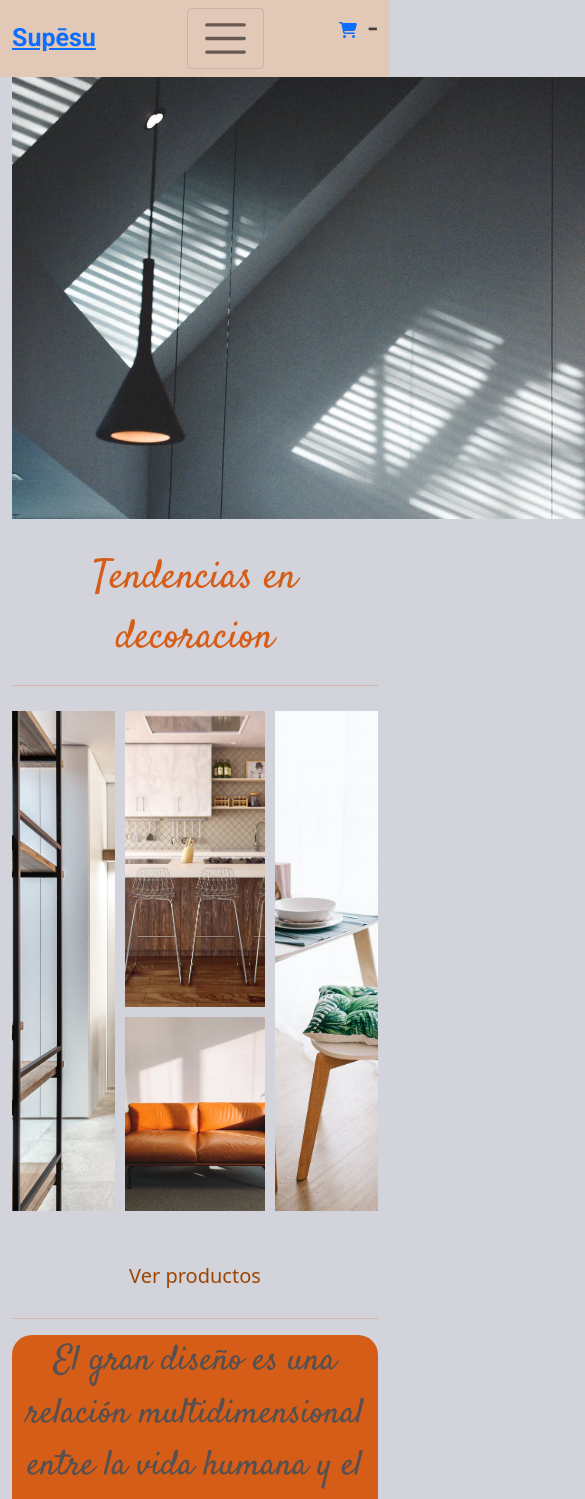
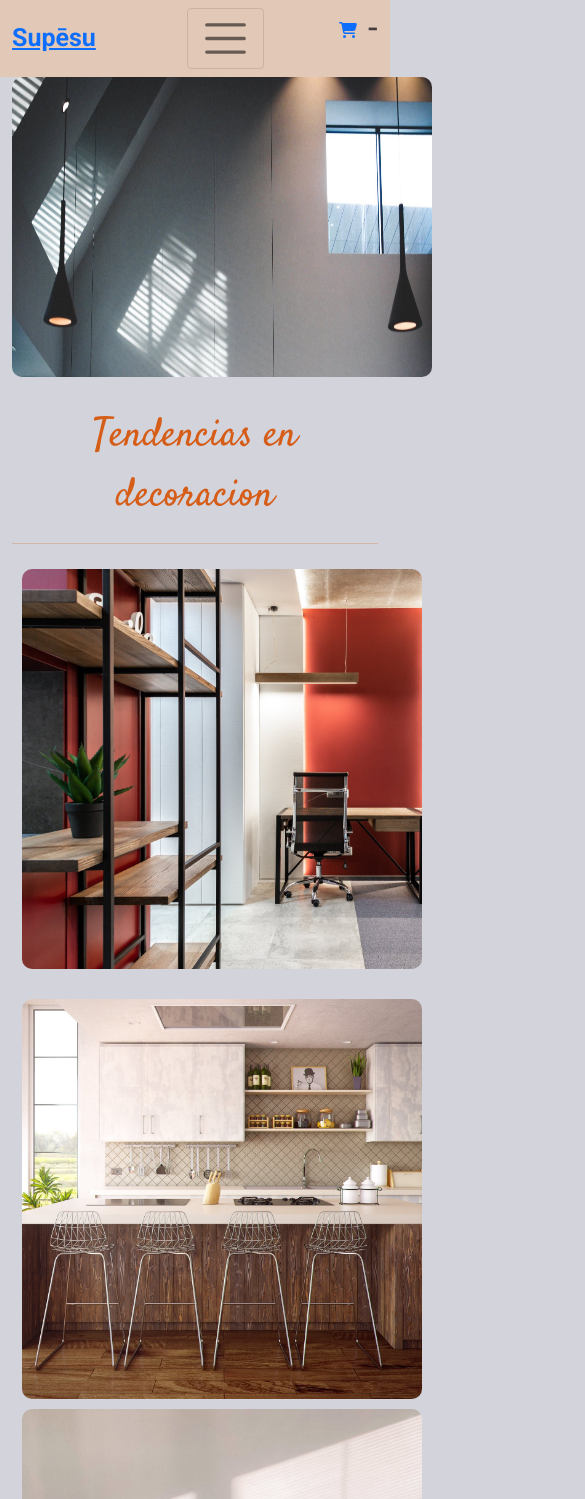
Before and after one commit to Andrezgrondona/supesu, a React (Create React App) app: page / in a window 390 px wide. Shown: the top 1499 px of the page, 585 px wide, since content can reach past the window. Built offline with nearby package versions, Linux system fonts and the light colour scheme; no server answers; the database is empty.

Commit message:
responsive mobile 420

```diff
--- a/src/styles/styles.css
+++ b/src/styles/styles.css
@@ -72,6 +72,14 @@ body{
     height: 442px;
 }
 
+@media (max-width: 450px) {
+    .bannerUno{
+        width:  420px;
+        height: 300px;
+        border-radius: 10px;
+    }
+  }
+
 .txtBaner{
     width: 380px;
     height: 200px;
@@ -110,6 +118,19 @@ body{
     grid-row-gap: 10px;
     }
 
+    @media (max-width: 450px) {
+        .parent{
+            width: 420px;
+            height: auto;
+            display:flex;
+            flex-direction:column;
+            flex-wrap:wrap;
+            justify-content:center;
+            align-items:center;
+            align-content:center;
+        }
+      }
+
     .div1 { grid-area: 1 / 1 / 6 / 4;
         width: auto;
         height: auto;
@@ -118,6 +139,16 @@ body{
         background-repeat: no-repeat;
         background-size: cover;
     }
+
+    @media (max-width: 450px) {
+        .div1{
+            border-radius: 10px;
+            width: 400px;
+            height: 400px;
+            margin-bottom: 20px;
+        }
+      }
+
     .div2 { grid-area: 1 / 4 / 4 / 8;
         width: auto;
         height: auto;
@@ -126,6 +157,15 @@ body{
         background-repeat: no-repeat;
         background-size: cover;
     }
+
+    @media (max-width: 450px) {
+        .div2{
+            border-radius: 10px;
+            width: 400px;
+            height: 400px;
+        }
+      }
+
     .div3 { grid-area: 4 / 4 / 6 / 8;
         width: auto;
         height: auto;
@@ -134,6 +174,15 @@ body{
         background-repeat: no-repeat;
         background-size: cover;
     }
+
+    @media (max-width: 450px) {
+        .div3{
+            border-radius: 10px;
+            width: 400px;
+            height: 400px;
+        }
+      }
+
     .div4 { grid-area: 1 / 8 / 6 / 11;
         width: auto;
         height: auto;
@@ -142,6 +191,14 @@ body{
         background-repeat: no-repeat;
         background-size: cover;
     }
+
+    @media (max-width: 450px) {
+        .div4{
+            border-radius: 10px;
+            width: 400px;
+            height: 400px;
+        }
+      }
 
     .ver_productos{
         color: rgb(155, 71, 3);
@@ -283,8 +340,6 @@ body{
 
 }
 
-
-
 .carta .con-text p {
     font-size: .8rem;
     opacity: 0;
@@ -372,9 +427,6 @@ backface-visibility: hidden;
 
 /* --------------------------- CARD ITEMDETAILCONTAINER -------------------------- */
 
-
-
-
 .wrapper {
   height: 420px;
   width: 654px;
@@ -385,6 +437,23 @@ backface-visibility: hidden;
   -moz-box-shadow: 0px 14px 32px 0px rgba(0, 0, 0, 0.15);
   box-shadow: 0px 14px 32px 0px rgba(0, 0, 0, 0.15);
 }
+
+@media (max-width: 450px) {
+    .wrapper{
+
+        display: flex;
+        flex-direction: column;
+        flex-wrap: wrap;
+        justify-content: center;
+        align-items: center;
+        align-content: center;
+        height: 1000px;
+        width: 400px;
+        margin: 50px auto;
+        border-radius: 7px 7px 7px 7px;
+        box-shadow: 0px 14px 32px 0px rgba(0, 0, 0, 0.15);
+    }
+  }
 
 .product-img {
   float: left;
@@ -406,8 +475,8 @@ backface-visibility: hidden;
 
 .product-text {
     background-color: none;
-  height: 250px;
-  width: 327px;
+    height: 250px;
+    width: 327px;
 }
 
 .product-text h1 {
@@ -558,6 +627,13 @@ span {
     background-color: none
 }
 
+@media (max-width: 450px) {
+    .mainscreen{
+        height: 400px;
+        height: 1000px;
+    }
+  }
+
 .card2 {
 
 	width: 60rem;
@@ -570,8 +646,22 @@ span {
     box-shadow: 4px 3px 20px #3535358c;
     display:flex;
     flex-direction: row;
+}
 
-}
+@media (max-width: 450px) {
+    .card2 {
+        width: 20rem;
+        margin: auto;
+        background: rgb(206, 169, 148);
+        position:center;
+        align-self: center;
+        top: 50rem;
+        border-radius: 20px;
+        box-shadow: 4px 3px 20px #3535358c;
+        display:flex;
+        flex-direction: row;
+    }
+  }
 
 .fondoForm {
     border-radius: 20px;
@@ -579,6 +669,8 @@ span {
 	width: 100%;
     padding: 1rem 2rem 3rem 3rem;
 }
+
+
 
 .inputbox
 {
```
Also changed, not shown: src/views/Checkout/Checkout.js (+17 -1 lines).
